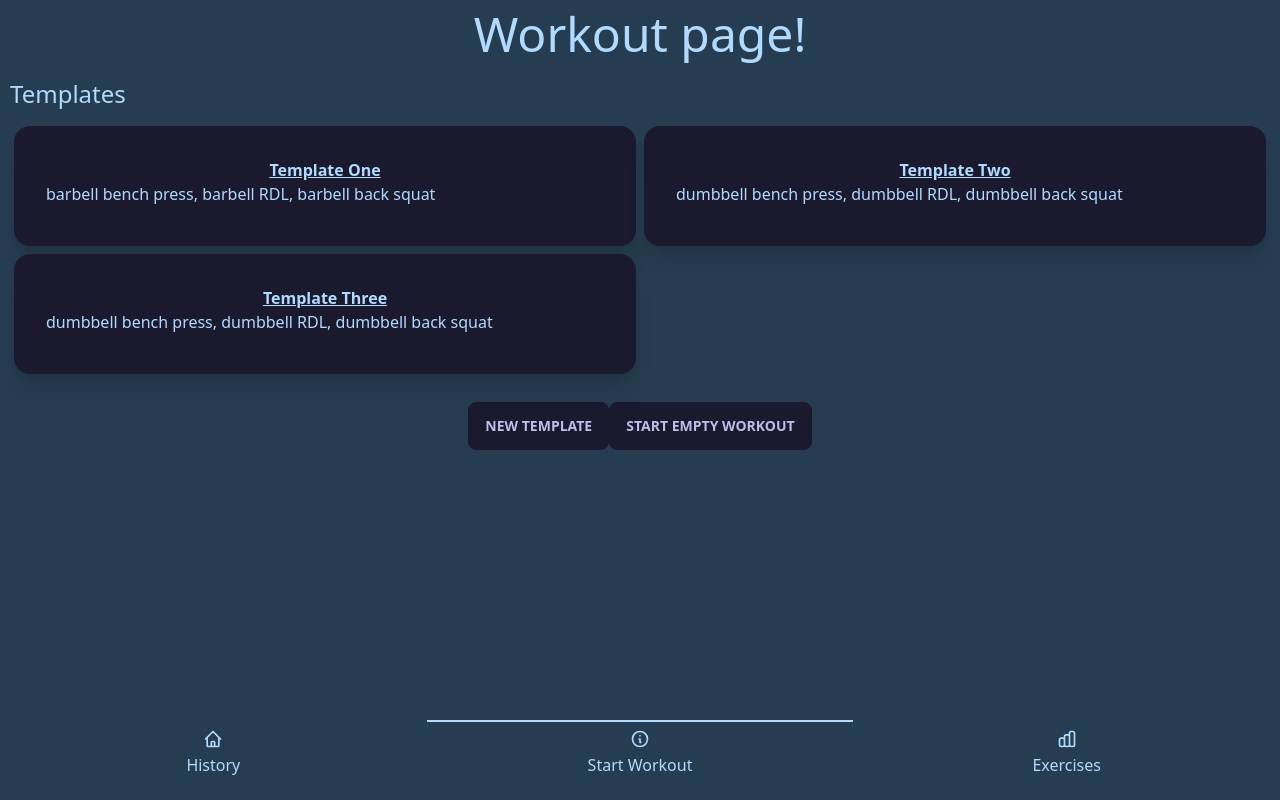
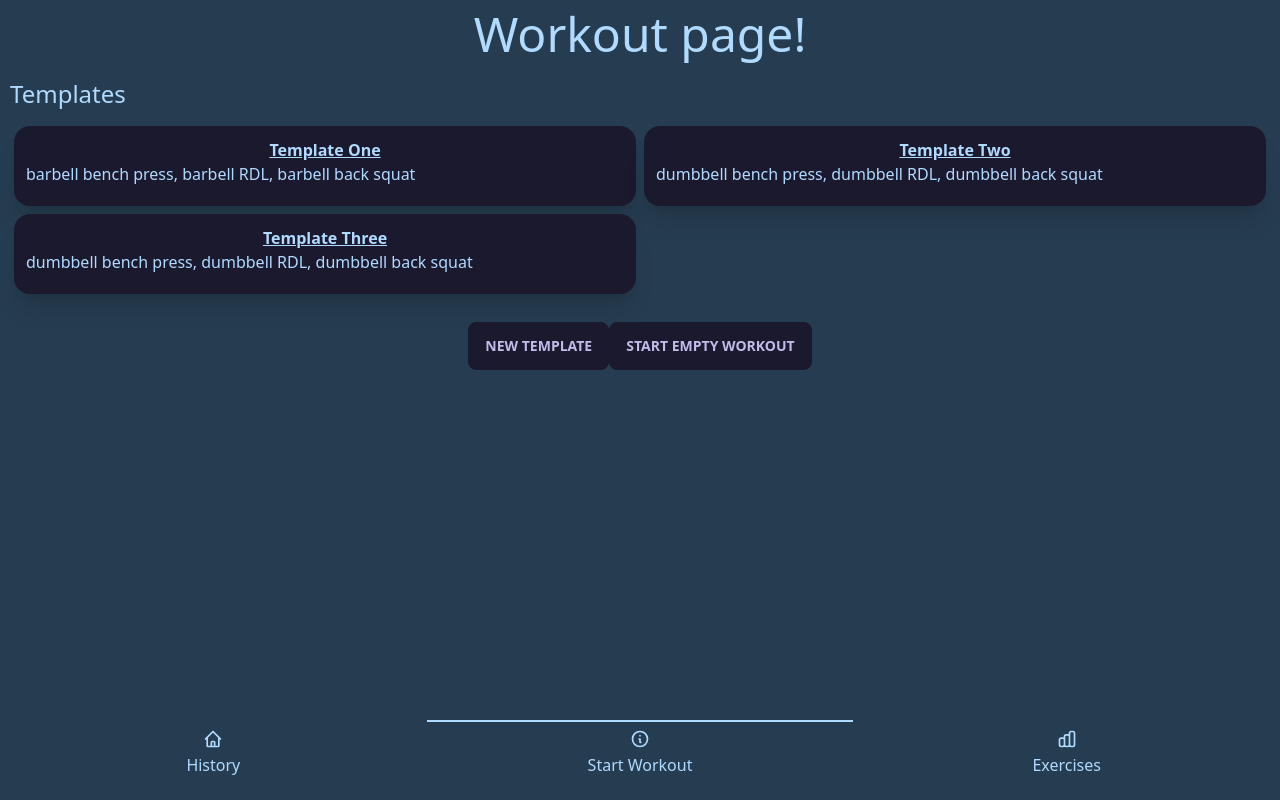
Before and after one commit to tbroder14/full-stack-fitness-app, a React (Vite) app in the folder frontend/vite-project/: page / in a window 1280 px wide. Built offline with nearby package versions, Linux system fonts and the light colour scheme.

Commit message:
IT MAY WORK

```diff
--- a/frontend/vite-project/src/components/StartWorkout.jsx
+++ b/frontend/vite-project/src/components/StartWorkout.jsx
@@ -30,7 +30,7 @@ export default function StartWorkout() {
             <div className="flex flex-wrap">
                 {allTemplates.map(template => {
                     return <div className="w-1/2 mb-2">
-                        <div className="card m-1 bg-neutral shadow-xl max-h-44 h-full overflow-hidden py-2 px-3 text-left" key={template.name}>
+                        <div className="rounded-2xl	m-1 bg-neutral shadow-xl max-h-44 h-full overflow-hidden p-3 text-left" key={template.name}>
                             <div className="font-bold text-center underline">{template.name}</div>
                             <div>
                                 {template.listOfExercises.map((exercise, index) => <span key={exercise}>{exercise}{index+1 === template.listOfExercises.length ? '' : ','} </span>)}
```
